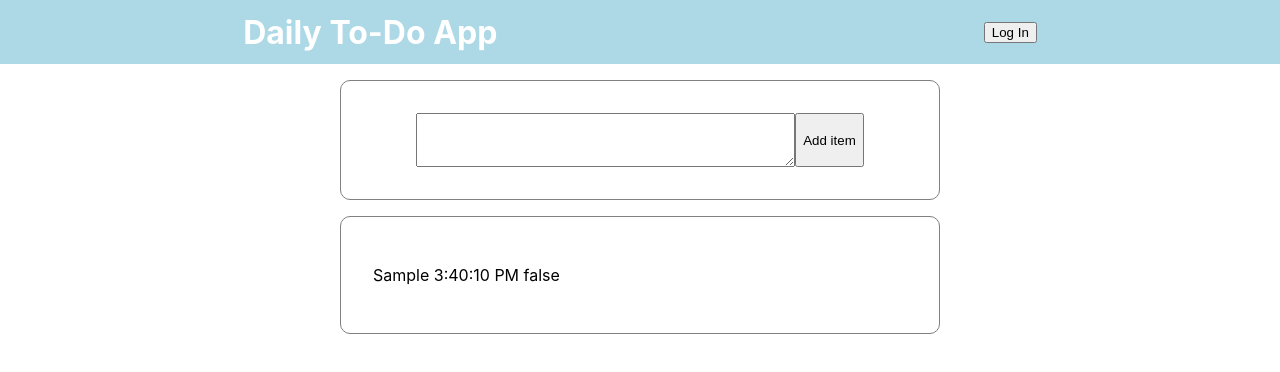
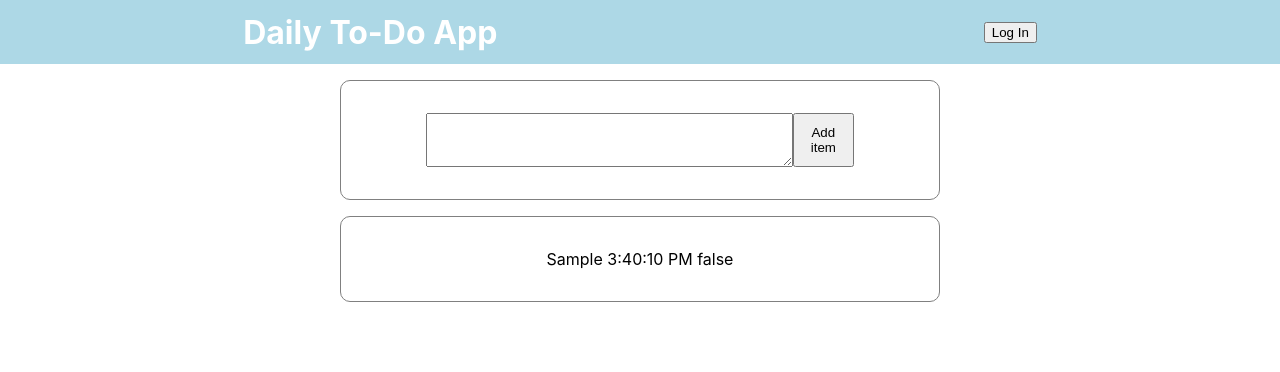
Before and after one commit to codyrap95/React-ToDo, a React (Create React App) app: page / in a window 1280 px wide. Both pictures are taken after typing "Sample" into the empty fields and a click on the button "Add item". Shown: the top 372 px of the page. Built offline with nearby package versions, Linux system fonts and the light colour scheme.

Commit message:
Improved styling, added empty placeholder

```diff
--- a/src/App.module.css
+++ b/src/App.module.css
@@ -5,5 +5,5 @@
   align-items: center;
   margin: 1rem auto;
   gap: 1rem;
-  width: 600px;
+  max-width: 600px;
 }
--- a/src/components/AddToDo.js
+++ b/src/components/AddToDo.js
@@ -15,7 +15,6 @@ export default function AddToDo() {
       <textarea
         name="toDoContent"
         id="toDoContent"
-        cols="30"
         rows="1"
         ref={toDoContentRef}
         onKeyDown={(e) => {
--- a/src/components/AddToDo.module.css
+++ b/src/components/AddToDo.module.css
@@ -1,9 +1,12 @@
 .form {
   display: flex;
   justify-content: center;
+  width: 100%;
+  margin: 0 10%;
 }
 textarea {
   box-sizing: border-box;
   padding: 1rem;
   font-size: 1.1rem;
+  width: 100%;
 }
--- /dev/null
+++ b/src/components/ToDoItem.js
@@ -0,0 +1,5 @@
+import React from "react";
+
+export default function ToDoItem(props) {
+  return <li></li>;
+}
--- a/src/components/ToDoList.js
+++ b/src/components/ToDoList.js
@@ -8,8 +8,12 @@ function ToDoList() {
   console.log("ToDo component rerun");
   return (
     <div className={classes.toDoList}>
+      {toDosList.length === 0 ? (
+        <span>To Do List is Empty</span>
+      ) : (
+        <ul>
           {toDosList.map((item) => (
-        <p
+            <li
               onClick={() => {
                 ctx.markAsDone(item.id);
                 setToDosList(ctx.toDoList.map((item) => item));
@@ -20,8 +24,10 @@ function ToDoList() {
             >
               {item.content} {new Date(item.timestamp).toLocaleTimeString()}{" "}
               {item.done.toString()}
-        </p>
+            </li>
           ))}
+        </ul>
+      )}
     </div>
   );
 }
--- a/src/components/ToDoList.module.css
+++ b/src/components/ToDoList.module.css
@@ -1,3 +1,18 @@
 .toDoList {
   width: 100%;
+  display: flex;
+  flex-direction: column;
+  align-items: center;
+  justify-content: center;
 }
+ul {
+  padding: 0;
+  margin: 0;
+  box-sizing: border-box;
+  width: 100%;
+}
+li {
+  display: flex;
+  flex-direction: row;
+  justify-content: space-evenly;
+}
```
Also changed, not shown: src/components/ToDoItem.module.css (added). Lines whose indentation alone changed are shown as unchanged.
